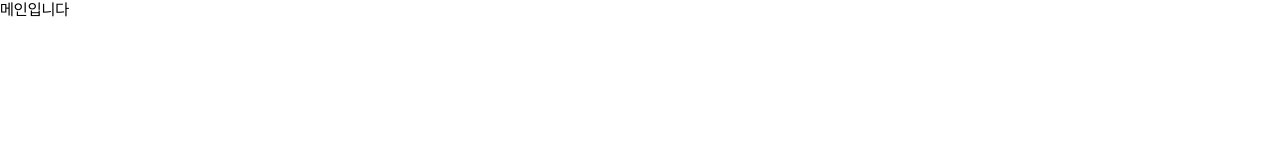
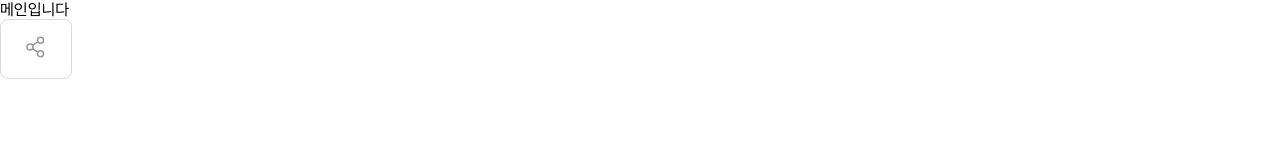
Before and after one commit to hejuby/final-frontend, a Next.js app: page / in a window 1280 px wide. Shown: the top 160 px of the page. Built offline with nearby package versions, Linux system fonts and the light colour scheme.

Commit message:
test: 공유버튼 테스트 위해 layout에 임시로 공유버튼 추가. 테스트 완료 후 삭제 예정

```diff
--- a/src/app/layout.tsx
+++ b/src/app/layout.tsx
@@ -2,6 +2,7 @@ import type { Metadata } from "next";
 import "../styles/reset.scss";
 import FloatingKakaoButton from "@/components/FloatingKakaoButton";
 import FloatingTopButton from "@/components/FloatingTopButton";
+import ShareButton from "@/components/ShareButton";
 
 export const metadata: Metadata = {
   title: "다인리뷰",
@@ -19,6 +20,7 @@ const RootLayout = ({
         {children}
         <FloatingTopButton />
         <FloatingKakaoButton />
+        <ShareButton />
       </body>
     </html>
   );
```
